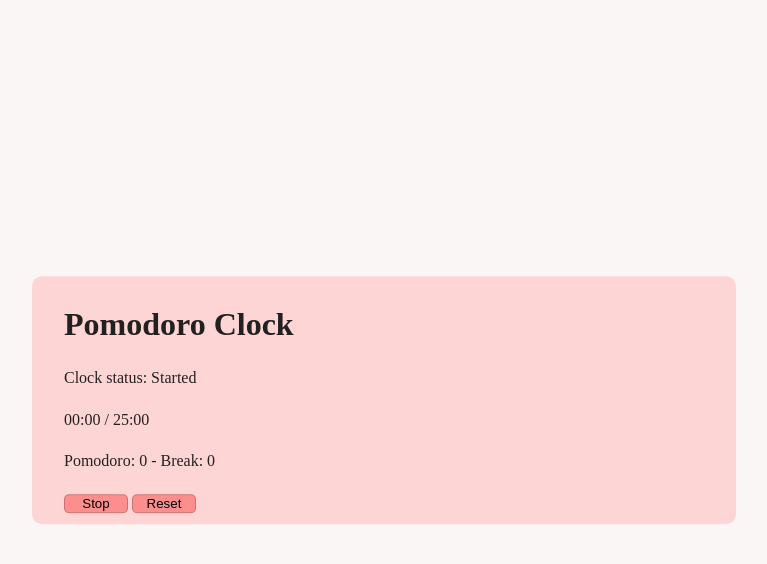
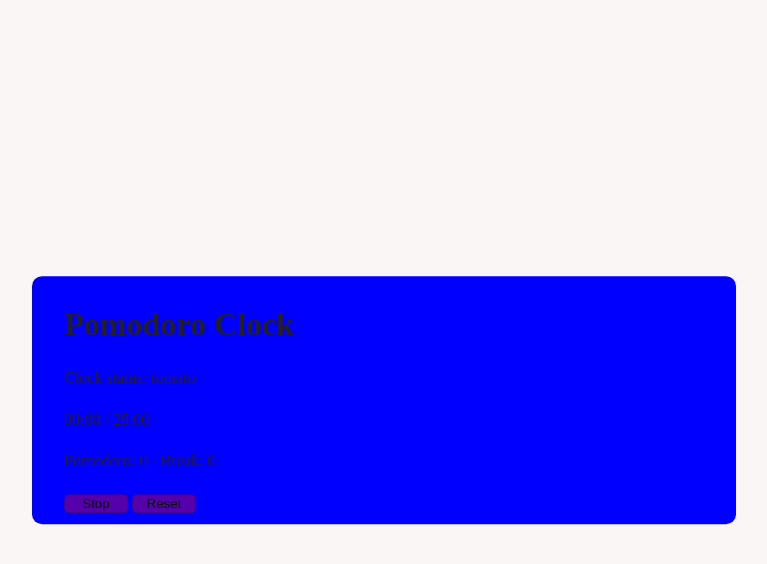
Before and after one commit to naphteine/cherry, a plain HTML site: page index.html in a window 1280 px wide. Both pictures are taken after a click on the button "Start". Shown: the whole page, without its empty margins (256-1023 px from the left). Drawn offline with Linux system fonts and the light colour scheme.

Commit message:
Kinda working

```diff
--- a/index.html
+++ b/index.html
@@ -8,7 +8,7 @@
 
 	<body>
 		<main>
-			<div class="tomato">
+			<div id="tomato" class="tomato">
 				<h1>Pomodoro Clock</h1>
 				<p>Clock status: <span id="status">Stopped</span></p>
 				<p><span id="time">00:00</span> / 25:00</p>
--- a/js/tomato.js
+++ b/js/tomato.js
@@ -1,128 +1,106 @@
 (function () {
   "use strict";
 
+  let elTomato = document.getElementById("tomato");
   let elStatus = document.getElementById("status");
   let elButton = document.getElementById("button");
+  let elTime = document.getElementById("time");
 
   let status = "Stopped";
+  let lastStatus = "tomato";
+  let tomatoCounter = 0;
+  let tomatoMinute = 25;
+  let breakCounter = 0;
+  let breakMinute = 5;
+
+  let timer = 0;
+  let timerMinute = 0;
+  let color = "red";
+
+  let interval = 1000;
+  let expected = Date.now() + interval;
 
   elButton.addEventListener("click", (event) => {
-    status = status == "Started" ? "Stopped" : "Started";
+    if (status == "Stopped") {
+      changeStatus(lastStatus);
+    } else {
+      lastStatus = status;
+      changeStatus("Stopped");
+    }
+
     elStatus.innerText = status;
-
     elButton.innerText = elButton.innerText == "Start" ? "Stop" : "Start";
   });
 
-  // let canvas = document.getElementById("mainCanvas");
-  // let ctx = canvas.getContext("2d");
+  const changeStatus = function (newStatus) {
+    status = newStatus;
 
-  // let status = "stopped";
-  // let lastStatus = "tomato";
-  // let tomatoCounter = 0;
-  // let tomatoMinute = 25;
-  // let breakCounter = 0;
-  // let breakMinute = 5;
+    switch (newStatus) {
+      case "tomato":
+        color = "blue";
+        break;
+      case "break":
+        color = "green";
+        break;
+      default:
+        color = "red";
+        break;
+    }
 
-  // let timer = 0;
-  // let timerMinute = 0;
-  // let color = "red";
+    elTomato.style.backgroundColor = color;
+  };
 
-  // let interval = 1000;
-  // let expected = Date.now() + interval;
+  setInterval(function () {
+    let statusText, timerText;
 
-  // const changeStatus = function(newStatus) {
-  // 	status = newStatus;
+    if (status == "break") {
+      statusText = status;
+      timerText = timerMinute + ":" + timer + "/" + breakMinute + ":00";
+    } else if (status == "tomato") {
+      statusText = status;
+      timerText = timerMinute + ":" + timer + "/" + tomatoMinute + ":00";
+    } else {
+      statusText = lastStatus + " " + status;
 
-  // 	switch (newStatus) {
-  // 		case "tomato":
-  // 			color = "blue";
-  // 			break;
-  // 		case "break":
-  // 			color = "green";
-  // 			break;
-  // 		default:
-  // 			color = "red";
-  // 			break;
-  // 	}
-  // };
+      if (lastStatus == "break") {
+        timerText = timerMinute + ":" + timer + "/" + breakMinute + ":00";
+      } else {
+        timerText = timerMinute + ":" + timer + "/" + tomatoMinute + ":00";
+      }
+    }
 
-  // canvas.addEventListener("click", function() {
-  // 	if (status == "stopped") {
-  // 		changeStatus(lastStatus);
-  // 	} else {
-  // 		lastStatus = status;
-  // 		changeStatus("stopped");
-  // 	}
-  // })
+    document.title = timerText + " - " + statusText;
+  }, 10);
 
-  // setInterval(function() {
-  // 	canvas.width = window.innerWidth;
-  // 	canvas.height = window.innerHeight;
+  const step = function () {
+    let dt = Date.now() - expected;
+    if (dt > interval) {
+      // SNAFU
+    }
 
-  // 	ctx.clearRect(0, 0, canvas.width, canvas.height);
-  // 	ctx.fillStyle = color;
-  // 	ctx.beginPath();
-  // 	ctx.fillRect(0, 0, canvas.width, canvas.height);
-  // 	ctx.stroke();
-  // 	ctx.font = "24px serif";
-  // 	ctx.textBaseline = "middle";
-  // 	ctx.textAlign = "center";
+    if (status != "Stopped") {
+      timer++;
 
-  // 	let statusText, timerText;
+      if (timer > 59) {
+        if (status == "tomato" && timerMinute + 1 >= tomatoMinute) {
+          tomatoCounter++;
+          timerMinute = 0;
+          changeStatus("break");
+        } else if (status == "break" && timerMinute + 1 >= breakMinute) {
+          breakCounter++;
+          timerMinute = 0;
+          changeStatus("tomato");
+        } else {
+          timerMinute++;
+        }
 
-  // 	if (status == "break") {
-  // 		statusText = status;
-  // 		timerText = timerMinute + ":" + timer + "/" + breakMinute + ":00";
-  // 	} else if (status == "tomato") {
-  // 		statusText = status;
-  // 		timerText = timerMinute + ":" + timer + "/" + tomatoMinute + ":00";
-  // 	} else {
-  // 		statusText = lastStatus + " " + status;
+        timer = 0;
+      }
+    }
 
-  // 		if (lastStatus == "break") {
-  // 			timerText = timerMinute + ":" + timer + "/" + breakMinute + ":00";
-  // 		} else {
-  // 			timerText = timerMinute + ":" + timer + "/" + tomatoMinute + ":00";
-  // 		}
-  // 	}
+    expected += interval;
+    setTimeout(step, Math.max(0, interval - dt));
+  };
 
-  // 	ctx.fillStyle = "white";
-  // 	ctx.fillText(statusText, canvas.width / 2, canvas.height / 2);
-  // 	ctx.fillText(timerText, canvas.width / 2, canvas.height / 2 + 25);
-  // 	ctx.fillText("tomatos: " + tomatoCounter + " / breaks: " + breakCounter, canvas.width / 2, canvas.height / 2 + 50);
-
-  // 	document.title = timerText + " - " + statusText;
-  // }, 10)
-
-  // const step = function() {
-  // 	let dt = Date.now() - expected;
-  // 	if (dt > interval) {
-  // 		// SNAFU
-  // 	}
-
-  // 	if (status != "stopped") {
-  // 		timer++;
-
-  // 		if (timer > 59) {
-  // 			if (status == "tomato" && timerMinute + 1 >= tomatoMinute) {
-  // 				tomatoCounter++;
-  // 				timerMinute = 0;
-  // 				changeStatus("break");
-  // 			} else if (status == "break" && timerMinute + 1 >= breakMinute) {
-  // 				breakCounter++;
-  // 				timerMinute = 0;
-  // 				changeStatus("tomato");
-  // 			} else {
-  // 				timerMinute++;
-  // 			}
-
-  // 			timer = 0;
-  // 		}
-  // 	}
-
-  // 	expected += interval;
-  // 	setTimeout(step, Math.max(0, interval - dt));
-  // };
-
-  // setTimeout(step, interval);
+  setTimeout(step, interval);
 })();
```
